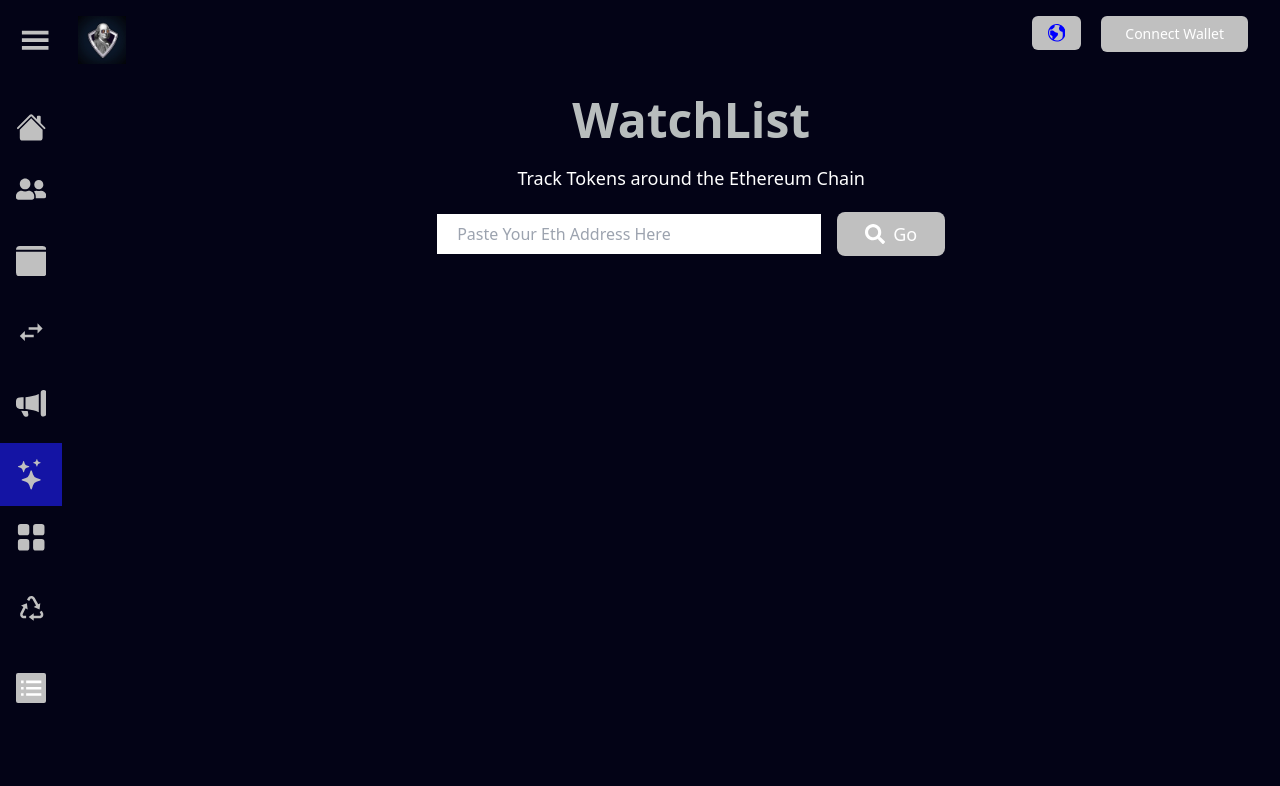
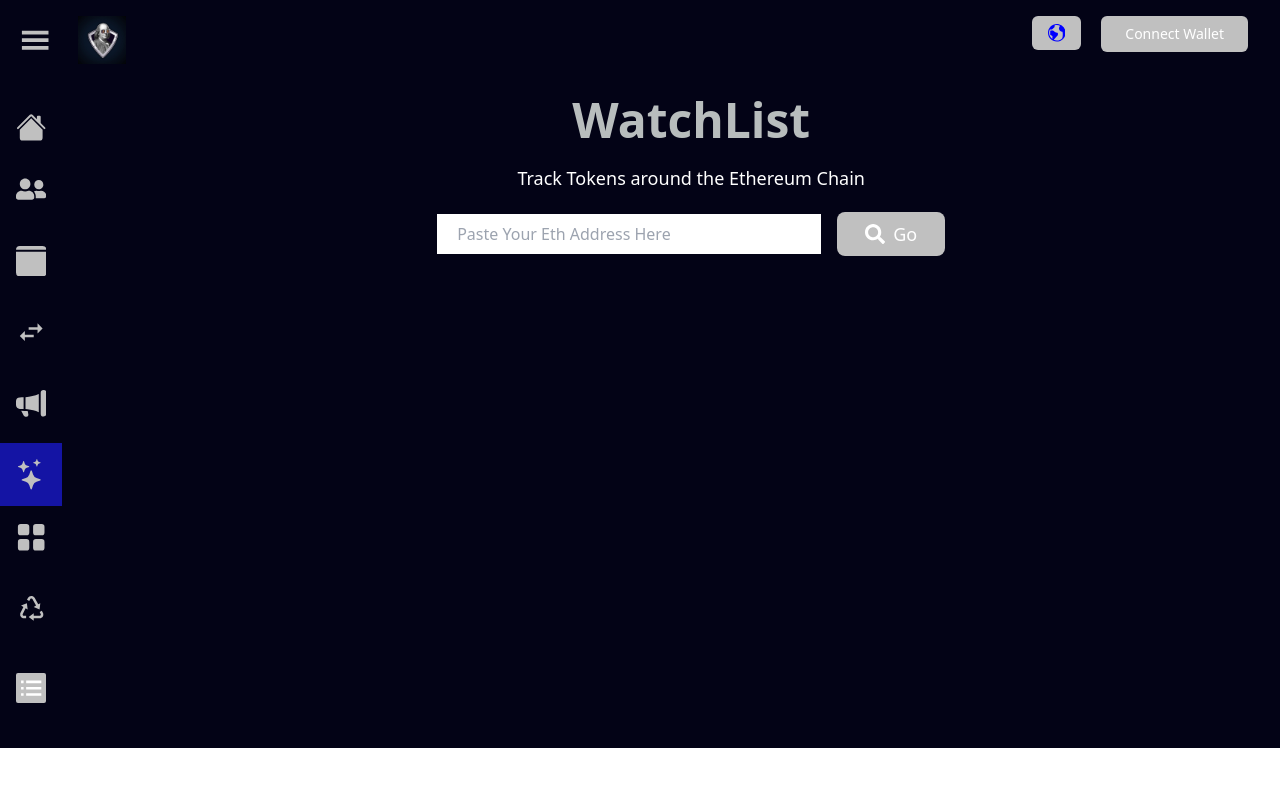
Before and after one commit to ayoeze191/shibayc, a React (Create React App) app: page /watch-list in a window 1280 px wide. Shown: the top 786 px of the page. Built offline with nearby package versions, Linux system fonts and the light colour scheme.

Commit message:
second commit

```diff
--- a/src/App.js
+++ b/src/App.js
@@ -16,7 +16,7 @@
   }
 
   return (
-    <div className="bg-Navy-blue flex flex-col relative h-full">
+    <div className="bg-Navy-blue flex flex-col relative h-full pb-5">
       <Router>
         {navStatus && <Overlay remove = {navHandler}/> }
       <Header show = {navHandler}/>
--- a/src/Components/Ui/SideBar.js
+++ b/src/Components/Ui/SideBar.js
@@ -15,7 +15,7 @@
 
 const SideBar = (props) => {
   return (
-    <div className={props.navstatus?' h-screen md:h-fit px-3 lg:px-0 text-white md:w-[15rem] overflow-hidden transit fixed z-50 md:relative translate-x-0 left-0 bg-Navy-Deep-Kaomaru shadow-md top-0':'px-3 lg:px-0 text-white md:w-[3.9rem] overflow-hidden transit fixed md:relative -translate-x-[900px] md:translate-x-0'}>
+    <div className={props.navstatus?' h-screen md:h-full px-3 lg:px-0 text-white md:w-[15rem] overflow-hidden transit fixed z-50 md:relative translate-x-0 left-0 bg-Navy-Deep-Kaomaru shadow-md top-0':'px-3 lg:px-0 text-white md:w-[3.9rem] overflow-hidden transit fixed md:relative -translate-x-[900px] md:translate-x-0'}>
         <div className='w-full flex flex-col h-full'>
         <div className='flex gap-4 w-full hover:bg-Navy-Torea-Bay cursor-pointer rounded-lg py-4 px-4 items-center '>
             <div>
--- a/src/index.css
+++ b/src/index.css
@@ -7,7 +7,7 @@
 
 #root{
   height: 100%;
-  flex: 1;
+  background-color: black;
 }
 
 @layer base{
@@ -15,7 +15,7 @@
     height: 100%;
   }
   body{
-    height: 100%;
+    /* height: 100%; */
     /* background-color: red; */
   }
 }
```
